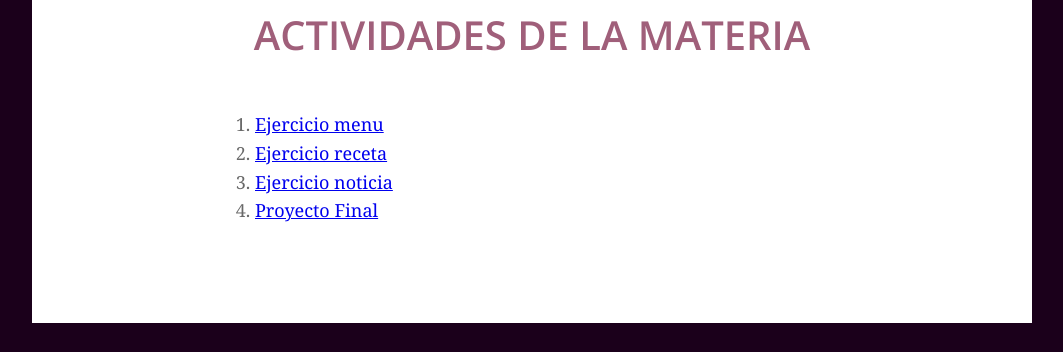
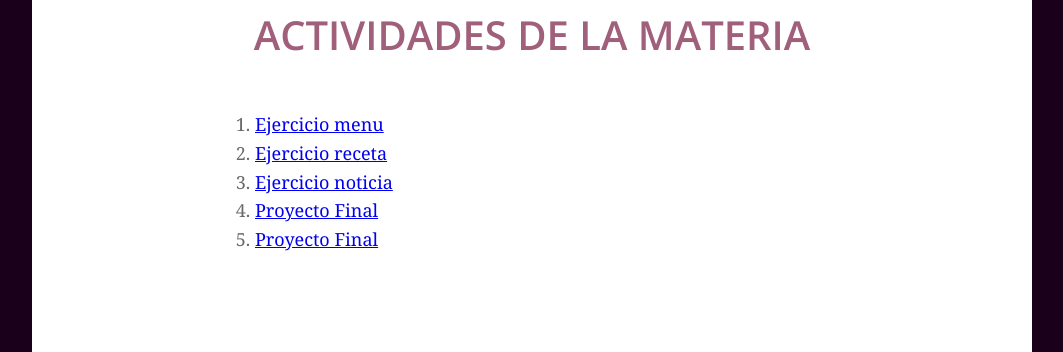
Before and after one commit to PedroMezza/Pagina, a plain HTML site: page index.html in a window 1280 px wide. Shown: the part 772-1124 px from the top of the page, without its empty margins (108-1171 px from the left). Before the commit the page ends 1095 px from the top, so only its background shows below. Drawn offline with nearby package versions, Linux system fonts and the light colour scheme.

Commit message:
Update index.html

```diff
--- a/index.html
+++ b/index.html
@@ -28,6 +28,7 @@
         <li><a href="pagina-reseta.html">Ejercicio receta</a></li>
         <li><a href="Luna.html">Ejercicio noticia</a></li>
         <li><a href="Cinematografia.html">Proyecto Final</a></li>
+        <li><a href="Cinematografia v2.html">Proyecto Final</a></li>
       </ol>
       <br>
       <br>
```
